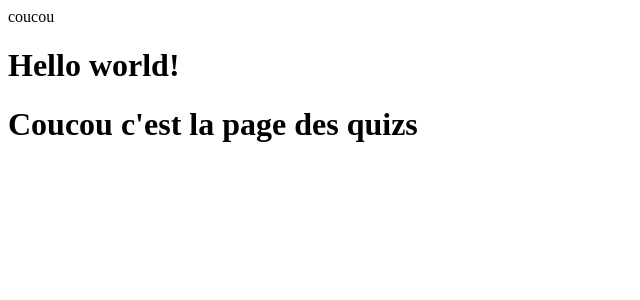
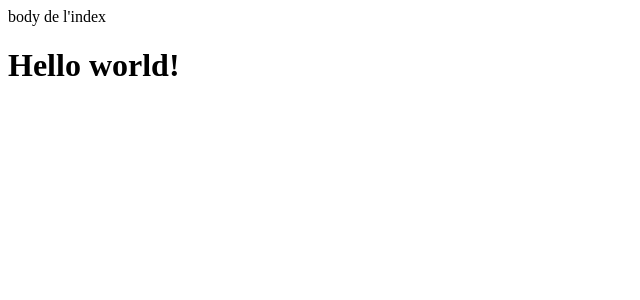
Before and after one commit to 2019-2020-ps6/2022-2023-ps6-les-gourmets, an Angular app in the folder front-end/: page /ListeQuizPage in a window 1280 px wide. Shown: the top 300 px of the page, without its empty margins (0-640 px from the left). Built offline with nearby package versions, Linux system fonts and the light colour scheme.

Commit message:
Link ListeQuizPage v2

```diff
--- a/front-end/src/app/app-routing.module.ts
+++ b/front-end/src/app/app-routing.module.ts
@@ -3,8 +3,8 @@ import { RouterModule, Routes } from '@angular/router';
 import { ListeQuizPage } from 'src/Components/ListeQuizPage/ListeQuizPage.component';
 
 const routes: Routes = [
-  { path: 'ListeQuizPage', component: ListeQuizPage },
-  { path: '', redirectTo: 'ListeQuizPage', pathMatch: 'full' }
+  { path: '', redirectTo: 'ListeQuizPage', pathMatch: 'full' },
+  { path: 'ListeQuizPage', component: ListeQuizPage }
 ];
 
 @NgModule({
--- a/front-end/src/app/app.component.html
+++ b/front-end/src/app/app.component.html
@@ -1,2 +1 @@
 <h1>{{title}}</h1>
-<app-ListeQuizPage></app-ListeQuizPage>
--- a/front-end/src/index.html
+++ b/front-end/src/index.html
@@ -8,7 +8,7 @@
   <link rel="icon" type="image/x-icon" href="favicon.ico">
 </head>
 <body>
-  coucou
+  body de l'index
   <app-root></app-root>
 </body>
 </html>
```
